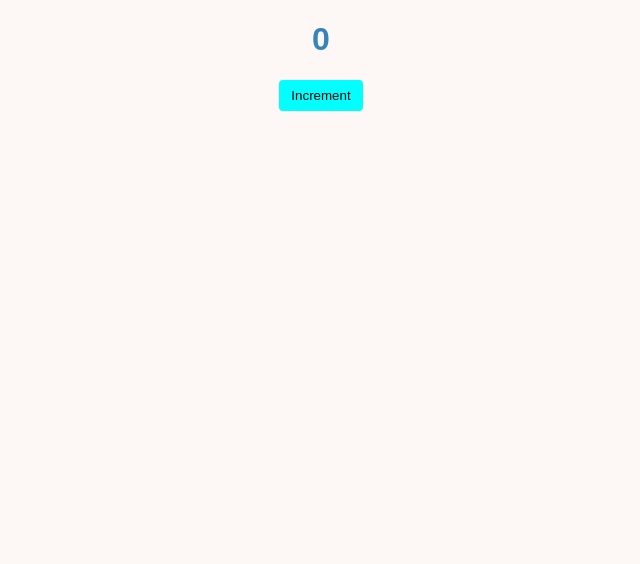
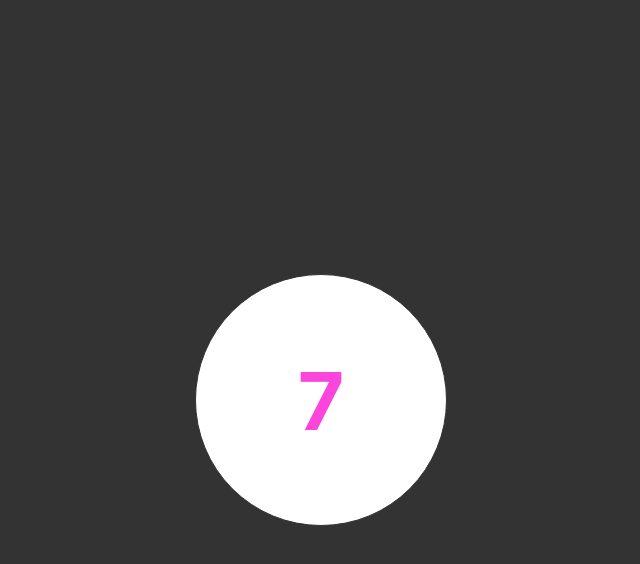
Before and after one commit to aakashsr/React-Hooks, a React (Create React App) app in the folder use-effect/: page / in a window 1280 px wide. Shown: the top 564 px of the page, without its empty margins (319-959 px from the left). Built offline with nearby package versions, Linux system fonts and the light colour scheme.

Commit message:
added colorful timer using class and hook

```diff
--- a/use-effect/src/App.js
+++ b/use-effect/src/App.js
@@ -1,16 +1,18 @@
-import "./App.css";
+// import "./styles/App.css";
 // import ClassCounter from "./components/ClassCounter";
 // import HookCounter from "./components/HookCounter";
 // import ClassInputCounter from "./components/ClassInputCounter";
 // import HookInputCounter from "./components/HookInputCounter";
 // import ClassMouse from './components/ClassMouse';
 // import MouseContainer from "./components/MouseContainer";
-import InterverClassCounter from "./components/timer/InterverClassCounter";
-import IntervalHookCounter from "./components/timer/IntervalHookCounter";
-import ClassDataFetching from "./components/dataFetching/ClassDataFetching";
-import HookDataFetching from "./components/dataFetching/HookDataFetching";
-import HookDataFetchingonClick from "./components/dataFetchingonClick/HookDataFetchingonClick";
-import ColourfulCounter from "./components/colorfulCounter/ColourfulCounter";
+// import InterverClassCounter from "./components/timer/InterverClassCounter";
+// import IntervalHookCounter from "./components/timer/IntervalHookCounter";
+// import ClassDataFetching from "./components/dataFetching/ClassDataFetching";
+// import HookDataFetching from "./components/dataFetching/HookDataFetching";
+// import HookDataFetchingonClick from "./components/dataFetchingonClick/HookDataFetchingonClick";
+// import ColourfulCounter from "./components/colorfulCounter/ColourfulCounter";
+import ColorfulTimer from "./components/colorfulTimer/ColorfulTimer";
+import ClassColorfulTimer from "./components/colorfulTimer/ClassColorfulTimer";
 
 function App() {
   return (
@@ -18,12 +20,14 @@ function App() {
       {/* <HookCounter /> */}
       {/* <ClassInputCounter /> */}
       {/* <ClassMouse /> */}
-      {/* <InterverClassCounter />
-      <IntervalHookCounter /> */}
+      {/* <InterverClassCounter />}
       {/* <ClassDataFetching /> */}
       {/* <HookDataFetching /> */}
       {/* <HookDataFetchingonClick /> */}
-      <ColourfulCounter />
+      {/* <ColourfulCounter /> */}
+      {/* <IntervalHookCounter /> */}
+      {/* <ColorfulTimer /> */}
+      <ClassColorfulTimer />
     </div>
   );
 }
--- /dev/null
+++ b/use-effect/src/components/colorfulTimer/ClassColorfulTimer.js
@@ -0,0 +1,36 @@
+import React, { Component } from "react";
+import randomcolor from "randomcolor";
+import "../../styles/timer.css";
+
+export default class ClassColorfulTimer extends Component {
+  state = {
+    count: 0,
+    color: "",
+  };
+
+  tick = () => {
+    this.setState((prevCount) => ({ count: prevCount.count + 1 }));
+  };
+
+  componentDidMount() {
+    this.myInterval = setInterval(this.tick, 1000);
+  }
+
+  componentWillUnmount() {
+    clearInterval(this.myInterval);
+  }
+
+  componentDidUpdate(nextProps, nextState) {
+    if (this.state.count !== nextState.count) {
+      this.setState(() => ({ color: randomcolor() }));
+    }
+  }
+
+  render() {
+    return (
+      <div className="counterBg">
+        <h1 style={{ color: this.state.color }}>{this.state.count}</h1>
+      </div>
+    );
+  }
+}
--- /dev/null
+++ b/use-effect/src/components/colorfulTimer/ColorfulTimer.js
@@ -0,0 +1,29 @@
+import React, { useState, useEffect } from "react";
+import randomcolor from "randomcolor";
+import "../../styles/timer.css";
+
+export default function ColorfulTimer() {
+  const [count, setCount] = useState(0);
+  const [color, setColor] = useState("");
+
+  const tick = () => {
+    setCount((prevCount) => prevCount + 1);
+  };
+
+  useEffect(() => {
+    const interval = setInterval(tick, 1000);
+
+    return () => {
+      clearInterval(interval);
+    };
+  }, []);
+
+  useEffect(() => {
+    setColor(randomcolor());
+  }, [count]);
+  return (
+    <div className="counterBg">
+      <h1 style={{ color: color }}>{count}</h1>
+    </div>
+  );
+}
--- a/use-effect/src/components/timer/IntervalHookCounter.js
+++ b/use-effect/src/components/timer/IntervalHookCounter.js
@@ -4,7 +4,8 @@ export default function IntervalHookCounter() {
   const [count, setCount] = useState(0);
 
   const tick = () => {
-    setCount(count + 1);
+    setCount((prevCount) => prevCount+1);
+    console.log(count);
   };
 
   useEffect(() => {
@@ -13,10 +14,32 @@ export default function IntervalHookCounter() {
     return () => {
       clearInterval(interval);
     };
-  }, [count]);
+  }, []);
   return (
     <div>
       <h1>{count}</h1>
     </div>
   );
 }
+
+// import React, {useState, useEffect} from "react"
+
+// function IntervalHookCounter() {
+//     const [count, setCount] = useState(0)
+
+//     function timer(){
+//       setCount(count+1)
+//     }
+
+//     useEffect(() => {
+//         const interval = setInterval(timer, 1000)
+//     }, [count])
+
+//     return (
+//         <div>
+//             <h1>{count}</h1>
+//         </div>
+//     )
+// }
+
+// export default IntervalHookCounter
--- a/use-effect/src/App.css
+++ b/use-effect/src/styles/App.css
@@ -1,26 +1,26 @@
 @font-face {
     font-family: "bold";
-    src: url("./fonts/ProspectusM-Bold.otf") format('woff');
+    src: url("../fonts/ProspectusM-Bold.otf") format('woff');
 }
 
 @font-face {
     font-family: "semibold";
-    src: url("./fonts/ProspectusL-SemiBold.otf") format('woff');
+    src: url("../fonts/ProspectusL-SemiBold.otf") format('woff');
 }
 
 @font-face {
     font-family: "regular";
-    src: url("./fonts/ProspectusL-Regular.otf") format('woff');
+    src: url("../fonts/ProspectusL-Regular.otf") format('woff');
 }
 
 @font-face {
     font-family: "r-bold";
-    src: url("./fonts/Recoleta-Bold.woff") format('woff');
+    src: url("../fonts/Recoleta-Bold.woff") format('woff');
 }
 
 @font-face {
     font-family: "r-regular";
-    src: url("./fonts/Recoleta-Regular.woff") format('woff');
+    src: url("../fonts/Recoleta-Regular.woff") format('woff');
 }
 
 /* @font-face {
@@ -30,27 +30,27 @@
 
 @font-face {
     font-family: "m-bold";
-    src: url("./fonts/mostbold.ttf") format('woff');
+    src: url("../fonts/mostbold.ttf") format('woff');
 }
 
 @font-face {
     font-family: "m-medium";
-    src: url("./fonts/mostmedium.ttf") format('woff');
+    src: url("../fonts/mostmedium.ttf") format('woff');
 }
 
 @font-face {
     font-family: "m-semibold";
-    src: url("./fonts/mostmedium.ttf") format('woff');
+    src: url("../fonts/mostmedium.ttf") format('woff');
 }
 
 @font-face {
     font-family: "m-extrabold";
-    src: url("./fonts/mostextrabold.ttf") format('woff');
+    src: url("../fonts/mostextrabold.ttf") format('woff');
 }
 
 @font-face {
     font-family: "m-ultrabold";
-    src: url("./fonts/mostultrabold.ttf") format('woff');
+    src: url("../fonts/mostultrabold.ttf") format('woff');
 }
 
 html,
--- /dev/null
+++ b/use-effect/src/styles/timer.css
@@ -0,0 +1,19 @@
+.counterBg {
+  display: flex;
+  justify-content: center;
+  align-items: center;
+  height: 100vh;
+  background-color: #333;
+}
+
+.counterBg h1 {
+  font-size: 80px;
+  width: 250px;
+  height: 250px;
+  border-radius: 50%;
+  background-color: #fff;
+  border: 1px solid #333;
+  display: flex;
+  justify-content: center;
+  align-items: center;
+}
```
